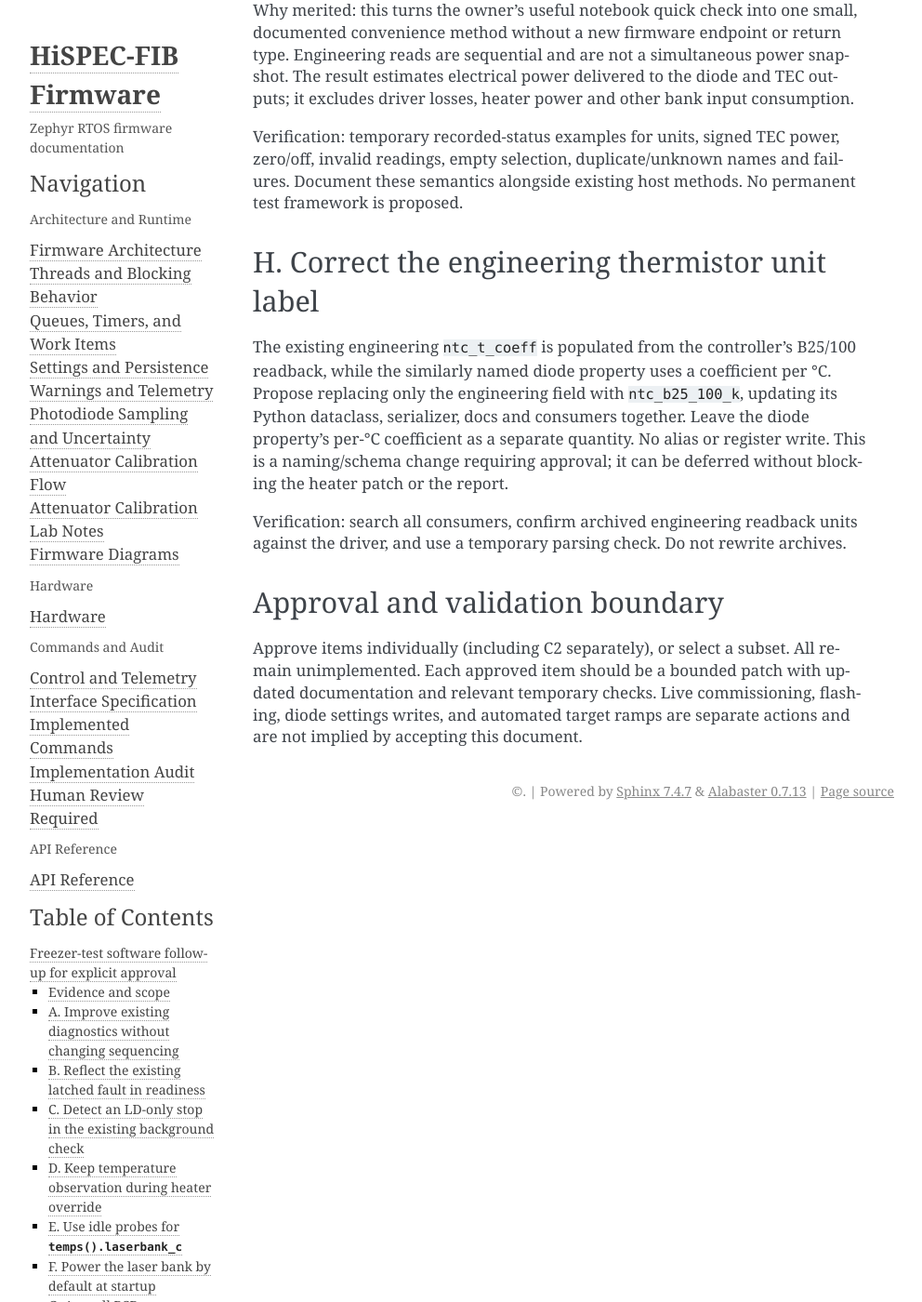
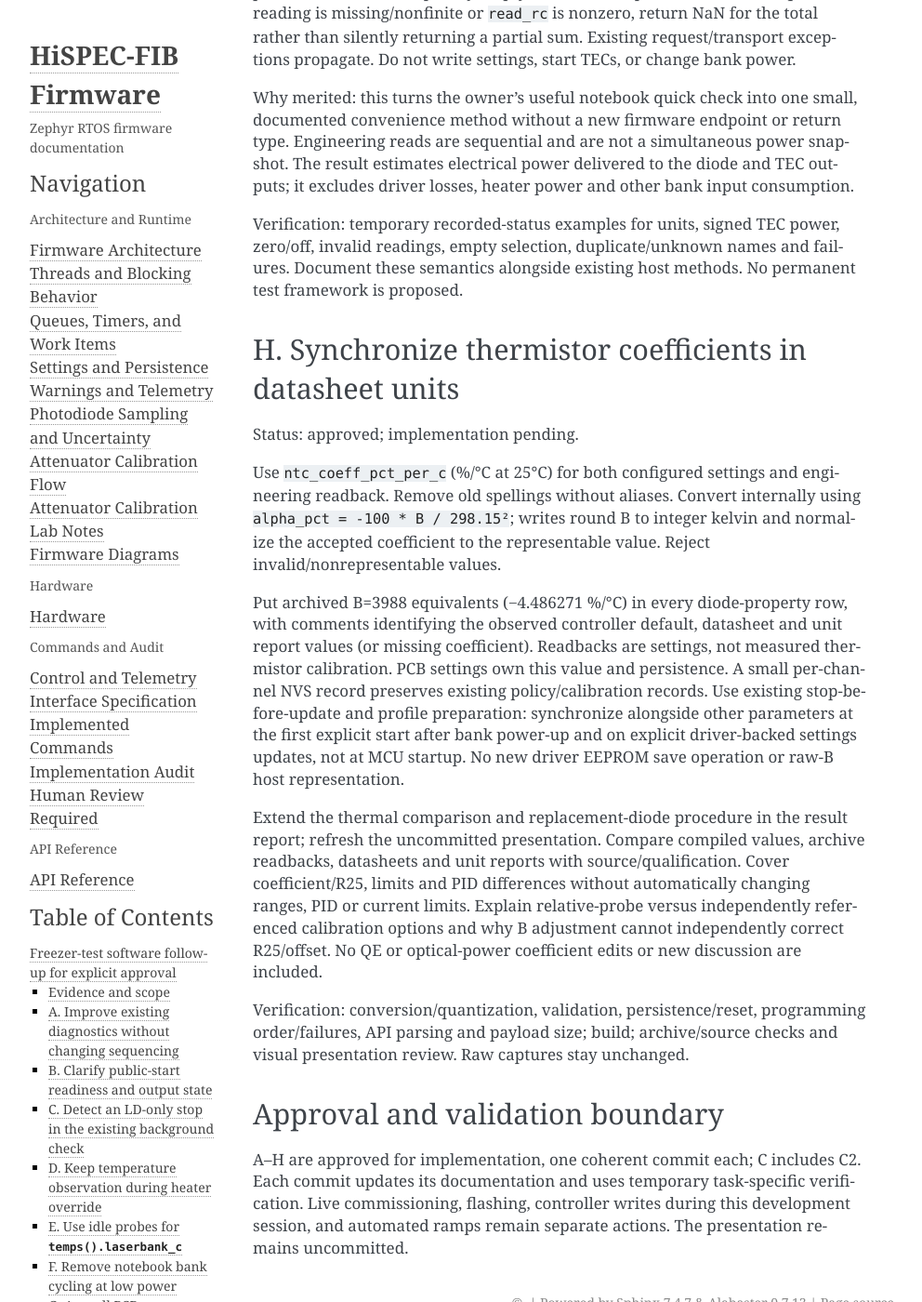
Before and after one commit to COO-Utilities/hispec-tib, a Sphinx documentation site: the page built from doc/temp_test_change_proposals.md, in a window 1280 px wide and 1400 px high, scrolled down 5344 px. Shown: the whole window at 93% size, without its empty margins (148-1140 px from the left). Built offline with Sphinx 7.4.7, drawn with Linux system fonts in a browser that asks for light colours; some of the changed text lies outside the part shown.

````diff
--- a/doc/temp_test_change_proposals.md
+++ b/doc/temp_test_change_proposals.md
@@ -1,9 +1,9 @@
 # Freezer-test software follow-up for explicit approval
 
-9 October 2026. These are reviewable proposals, not implemented changes.
+9 October 2026. The owner approved A–H as eight commits, one per item. Status below records implementation.
 The owner requires explicit approval for execution-flow and API changes.
 The separately approved 19–21°C heater band is implemented with its documentation;
-the following items remain outside that approval.
+the follow-up below is separately approved. Hardware execution and flashing are not authorized by it.
 
 ## Evidence and scope
 
@@ -38,11 +38,13 @@
 clear lock read does not erase the observed autonomous stop. The notebook log
 captured the warnings, but they were easy to miss in its display arrangement.
 
-No additional compact status fields, replacement state machine, persistence,
-automatic retry, automatic TEC ramp, or optical-estimate zero/null semantics are
-proposed. `i_mA` remains set current; `power_mw` remains its model estimate.
+B adds one compact output-state field, and H adds one PCB-owned persisted thermistor
+coefficient. No replacement safety state machine, automatic retry, automatic TEC
+ramp, or optical-estimate zero/null semantics are included. `i_mA` remains set current; `power_mw` remains its model estimate.
 
 ## A. Improve existing diagnostics without changing sequencing
+
+Status: implemented; offline verification recorded in commit.
 
 Owners: `lasers.c`, `laser_command.c`, and `_decode_ok_or_raise()` in
 `tools/hispec_fibpcb.py`. Update `doc/commands.md` and relevant docstrings together.
@@ -69,30 +71,29 @@
 and exception type. Firmware build. Hardware error examples only in a later
 authorized session.
 
-## B. Reflect the existing latched fault in readiness
+## B. Clarify public-start readiness and output state
 
-Owner: `lasers.c` status construction. No new public fields.
+Status: approved; implementation pending.
 
-Preserve `ready` and `blocked_reason`, but make `ready` false while the existing
-control-fault latch is set. Preserve a currently observed specific blocking
-reason when present. When current controller conditions look usable but the
-latch remains, report `blocked_reason="control_fault"`. Prioritize an observed
-thermal/electrical lock over the generic `tec_not_started` explanation, while
-retaining bank-off and identity checks first. Keep the existing latch-clear
-conditions; a passive status read must not clear a fault.
+`ready` and `blocked_reason` describe known barriers to the public start operation,
+not manual controller preparation or historical faults. Bank auto can power an idle
+bank; explicit override-off blocks start. Applicable controller locks and identity
+failures remain blockers. A recoverable stop can therefore be ready with no blocking
+reason. No diagnostic read clears the existing safety latch.
 
-Why merited: compact readiness currently depends on current controller bits,
-which can recover after an autonomous stop. The application already knows that
-control faulted. Returning a ready state that ignores that latch is misleading.
-This is a semantic API change and a new reason value, requiring explicit approval.
-It does not change the meaning of set current or estimated optical power.
+Add one compact `output_state`: `stopped`, `running`, `stopped_fault`, or `unknown`.
+Intentional STOP, acknowledged zero current and confirmed bank-off are stopped.
+Running means established nonzero output operation, not measured optical emission.
+Stopped-fault requires positive evidence of an unexpected stop after nonzero operation;
+uncertain writes/observations do not establish operation from retained setpoints.
+The member adds at most 31 bytes. Existing estimates and shutdown obligations remain.
 
-Verification: temporary cases for fault present/current locks clear, thermal
-block with TEC stopped, bank off, serial mismatch, normal readiness, and existing
-successful recovery. Check both compact and engineering output and document the
-reason priority.
+Verification: zero/full stop, auto/override bank modes, current locks versus stop
+history, autonomous stop, ambiguous writes, explicit recovery and payload size.
 
 ## C. Detect an LD-only stop in the existing background check
+
+Status: approved; implementation pending.
 
 Owner: the existing laser auto-off worker in `lasers.c`.
 
@@ -109,17 +110,20 @@
 adds a controller read on active checks and therefore changes execution flow and
 bus load. It needs separate approval and contention/timing verification.
 
-Counter refinement is a separately selectable part, **C2**: when readback
+The approved C commit includes the counter refinement formerly called **C2**: when readback
 positively confirms a stopped LD or TEC, stop that component's existing on-time
 counter. Retain setpoints and shutdown deadlines. Failed reads leave operation
 uncertain and must not stop accounting as though shutdown were confirmed.
-Inspect the counter owners before patching to preserve these distinctions.
+Apply it at foreground status, temperature polls and background observations;
+preserve each component independently and retain accumulated durations.
 
 Verification: temporary active/TEC-off/LD-off/read-failure/foreground-stop-race
 cases and counter cases. Build, followed by authorized timing/stop tests on
 hardware. No new start wait or immediate post-START verification is included.
 
 ## D. Keep temperature observation during heater override
+
+Status: approved; implementation pending.
 
 Owner: `laserbank_tempcontrol.c` using existing polling and cache.
 
@@ -141,6 +145,8 @@
 
 ## E. Use idle probes for `temps().laserbank_c`
 
+Status: approved; implementation pending.
+
 Owners: the existing temperature command and its direct temperature-read owner.
 
 Keep the existing response shape. Compute `laserbank_c` from successfully read
@@ -158,30 +164,26 @@
 and ordinary idle behavior. Update temperature command documentation, examples,
 and the Python `temps()` docstring.
 
-## F. Power the laser bank by default at startup
+## F. Remove notebook bank cycling at low power
 
-Owners: current boot path and laser bank power owner, after confirming actual
-startup ordering and stored heater-mode handling.
+Status: approved; implementation pending.
 
-Proposed behavior: after board-profile selection and normal laser initialization,
-request bank power on in the existing `auto` bank mode, independently of heater
-mode. This powers monitoring electronics only; it does not request emission or
-TEC regulation. Preserve the explicit bank override-off command. Do not introduce
-a new setting or change boot behavior for board profiles without the laser bank.
+Keep existing firmware bank `auto` policy and ambient behavior. Replace the notebook's
+bank-off/auto pair with `laser(name, stop=True)` for all six channels. Respect
+`disable_tec_at_autooff`; no new boot-time bank power-on or settings rewrite.
+Keep other low-power actions and reset heater mode to auto on every transition,
+as selected by the owner. Report partial failures and continue best effort without
+using a bank power cycle as fallback. Preserve capture/save behavior and quick checks.
+Update notebook guidance and the archived-replay/commissioning prompt together.
 
-Why merited: the present heater auto-entry can power the bank, but heater override
-can bypass that path. Keeping the idle bank powered improves thermal continuity
-and monitoring, as the owner requested. Boot sequencing is a flow change and
-requires separate approval. Idle input-power cost was not measured in these
-archives and should be checked.
-
-Verification: inspect the complete boot path before the bounded patch; test the
-applicable board profile with each persisted heater mode, initialization failures,
-and bank override-off. Document startup behavior and retain owner boot TODOs.
+Verification: recording fake-client helper execution; six stop requests, heater
+auto, no bank-off request, and visible partial failures. No live notebook execution.
 
 ## G. A small PCB power convenience method
 
-Proposed new host API, subject to approval:
+Status: approved; implementation pending.
+
+Approved new host API:
 
 ```python
 pcb.laser_bank_power_mw(names: Sequence[str] | None = None) -> float
@@ -207,23 +209,39 @@
 Document these semantics alongside existing host methods. No permanent test
 framework is proposed.
 
-## H. Correct the engineering thermistor unit label
+## H. Synchronize thermistor coefficients in datasheet units
 
-The existing engineering `ntc_t_coeff` is populated from the controller's B25/100
-readback, while the similarly named diode property uses a coefficient per °C.
-Propose replacing only the engineering field with `ntc_b25_100_k`, updating its
-Python dataclass, serializer, docs and consumers together. Leave the diode
-property's per-°C coefficient as a separate quantity. No alias or register write.
-This is a naming/schema change requiring approval; it can be deferred without
-blocking the heater patch or the report.
+Status: approved; implementation pending.
 
-Verification: search all consumers, confirm archived engineering readback units
-against the driver, and use a temporary parsing check. Do not rewrite archives.
+Use `ntc_coeff_pct_per_c` (%/°C at 25°C) for both configured settings and engineering
+readback. Remove old spellings without aliases. Convert internally using
+`alpha_pct = -100 * B / 298.15²`; writes round B to integer kelvin and normalize the
+accepted coefficient to the representable value. Reject invalid/nonrepresentable values.
+
+Put archived B=3988 equivalents (−4.486271 %/°C) in every diode-property row, with
+comments identifying the observed controller default, datasheet and unit report values
+(or missing coefficient). Readbacks are settings, not measured thermistor calibration.
+PCB settings own this value and persistence. A small per-channel NVS record preserves
+existing policy/calibration records. Use existing stop-before-update and profile
+preparation: synchronize alongside other parameters at the first explicit start after
+bank power-up and on explicit driver-backed settings updates, not at MCU startup.
+No new driver EEPROM save operation or raw-B host representation.
+
+Extend the thermal comparison and replacement-diode procedure in the result report;
+refresh the uncommitted presentation. Compare compiled values, archive readbacks,
+datasheets and unit reports with source/qualification. Cover coefficient/R25,
+limits and PID differences without automatically changing ranges, PID or current
+limits. Explain relative-probe versus independently referenced calibration options
+and why B adjustment cannot independently correct R25/offset. No QE or optical-power
+coefficient edits or new discussion are included.
+
+Verification: conversion/quantization, validation, persistence/reset, programming
+order/failures, API parsing and payload size; build; archive/source checks and visual
+presentation review. Raw captures stay unchanged.
 
 ## Approval and validation boundary
 
-Approve items individually (including C2 separately), or select a subset.
-All remain unimplemented. Each approved item should be a bounded patch with
-updated documentation and relevant temporary checks. Live commissioning,
-flashing, diode settings writes, and automated target ramps are separate actions
-and are not implied by accepting this document.
+A–H are approved for implementation, one coherent commit each; C includes C2.
+Each commit updates its documentation and uses temporary task-specific verification.
+Live commissioning, flashing, controller writes during this development session,
+and automated ramps remain separate actions. The presentation remains uncommitted.
````
Also changed, not shown: doc/api/maiman_laser.md (+9 -0 lines), doc/commands.md (+8 -0 lines), 7 other files.
